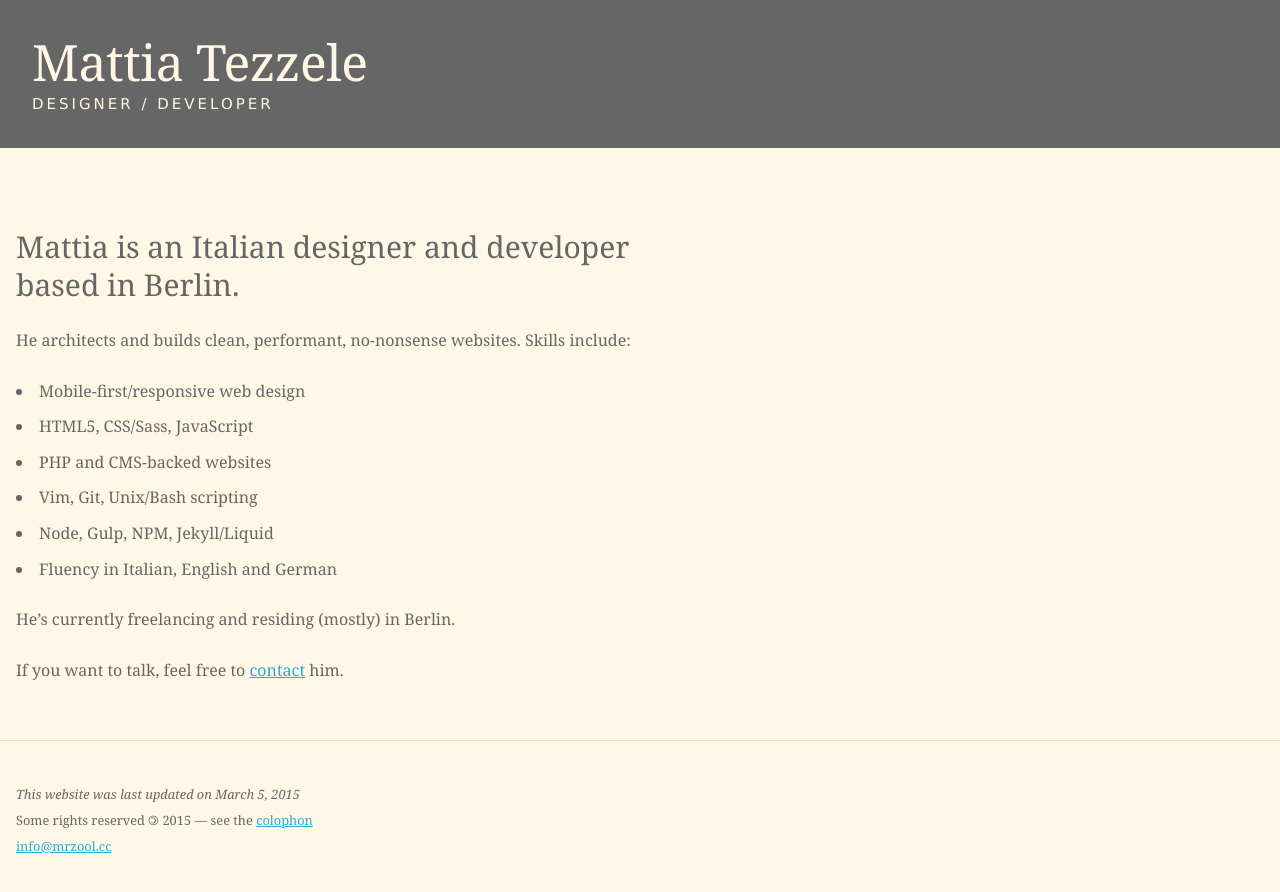
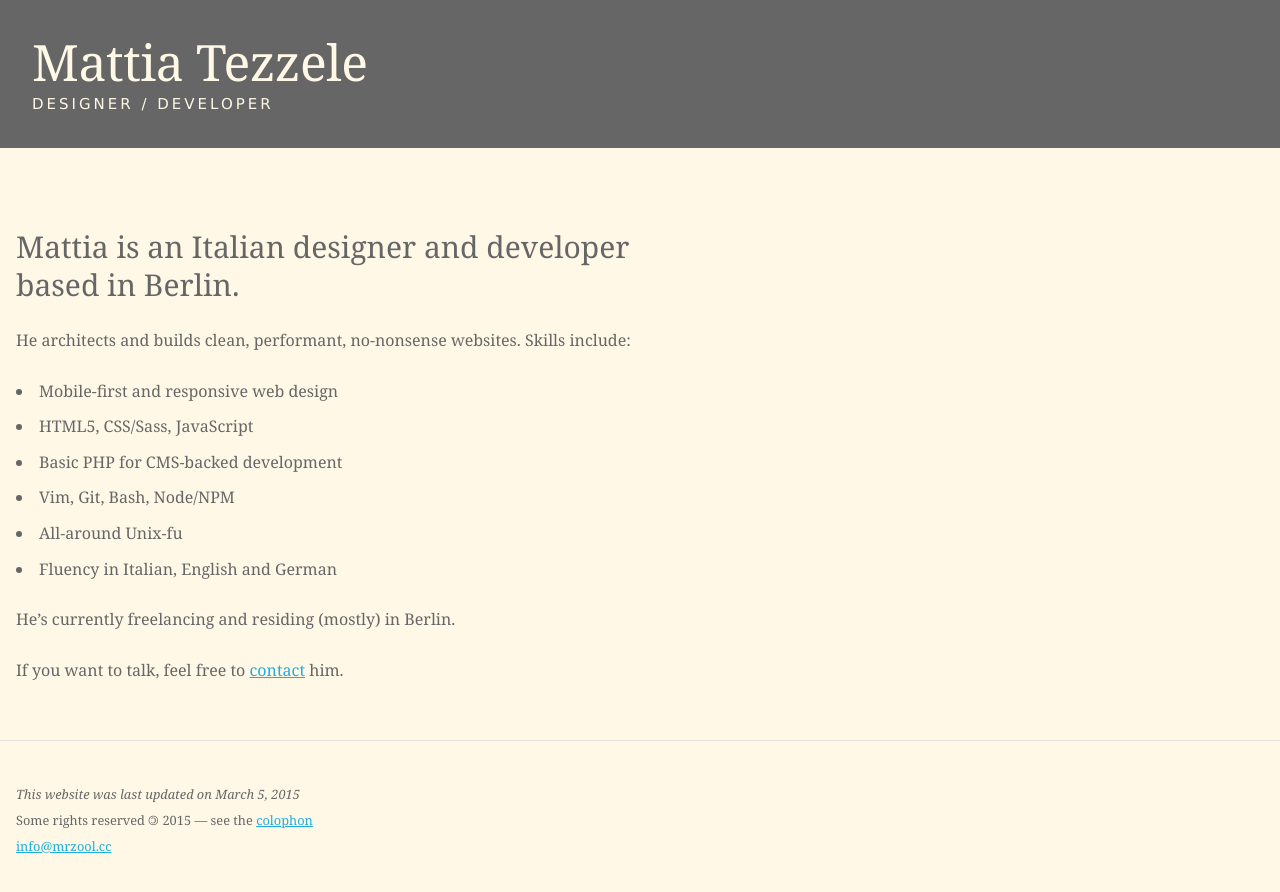
Before and after one commit to mrzool/mrzool.github.io, a Jekyll site: the page built from index.md, in a window 1280 px wide. Shown: the top 892 px of the page. Built offline with Jekyll 4.4.1, drawn with Linux system fonts in a browser that asks for light colours.

Commit message:
Reformulates

```diff
--- a/index.md
+++ b/index.md
@@ -9,11 +9,11 @@ Mattia is an Italian designer and developer based in Berlin.
 
 He architects and builds clean, performant, no-nonsense websites. Skills include:
 
-- Mobile-first/responsive web design
+- Mobile-first and responsive web design
 - HTML5, CSS/Sass, JavaScript
-- PHP and CMS-backed websites
-- Vim, Git, Unix/Bash scripting
-- Node, Gulp, NPM, Jekyll/Liquid
+- Basic PHP for CMS-backed development
+- Vim, Git, Bash, Node/NPM
+- All-around Unix-fu
 - Fluency in Italian, English and German
 
 He's currently freelancing and residing (mostly) in Berlin.
```
Also changed, not shown: colophon/index.md (+2 -2 lines).
